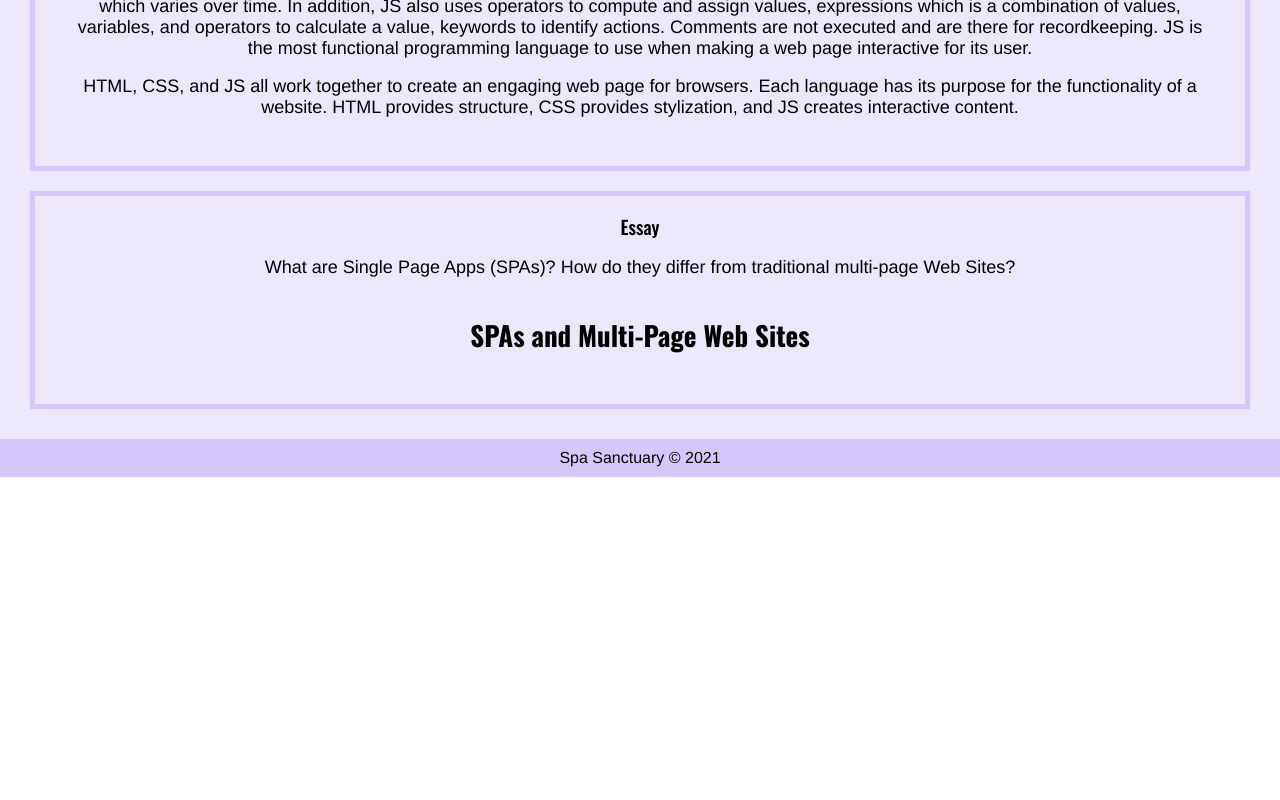
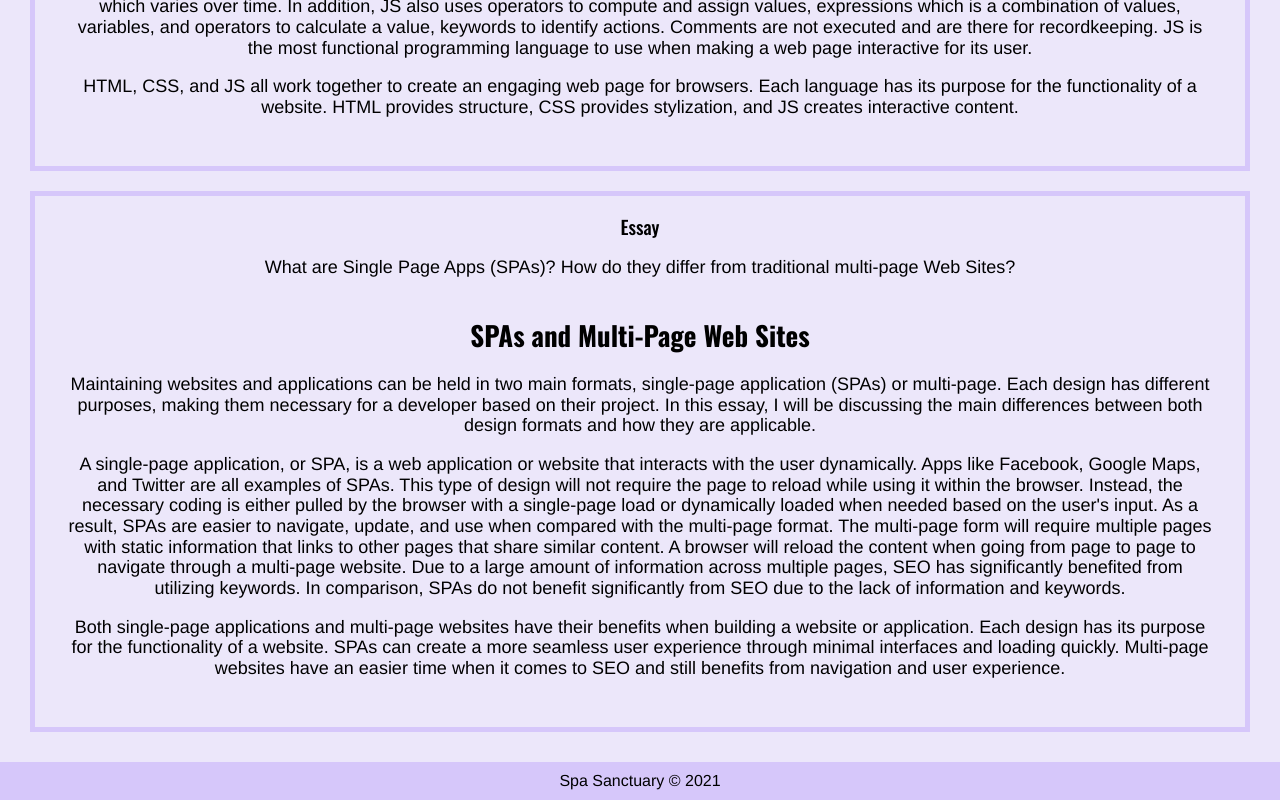
Before and after one commit to cpollock911/uclax-web1-summer21, a React (Create React App) app: page /homework in a window 1280 px wide. Shown: the part 2020-2820 px from the top of the page. Before the commit the page ends 2497 px from the top, so only its background shows below. Built offline with nearby package versions, Linux system fonts and the light colour scheme.

Commit message:
Added Essay 3

```diff
--- a/src/React/Homework/Homework.jsx
+++ b/src/React/Homework/Homework.jsx
@@ -53,6 +53,15 @@ const Homework = () => {
                 question='What are Single Page Apps (SPAs)? How do they differ from traditional multi-page Web Sites?'
             >
                 <h2>SPAs and Multi-Page Web Sites</h2>
+                <p>
+                Maintaining websites and applications can be held in two main formats, single-page application (SPAs) or multi-page.   Each design has different purposes, making them necessary for a developer based on their project.  In this essay, I will be discussing the main differences between both design formats and how they are applicable.
+                </p>
+                <p>
+                A single-page application, or SPA, is a web application or website that interacts with the user dynamically.  Apps like Facebook, Google Maps, and Twitter are all examples of SPAs.  This type of design will not require the page to reload while using it within the browser. Instead, the necessary coding is either pulled by the browser with a single-page load or dynamically loaded when needed based on the user's input. As a result, SPAs are easier to navigate, update, and use when compared with the multi-page format.  The multi-page form will require multiple pages with static information that links to other pages that share similar content.  A browser will reload the content when going from page to page to navigate through a multi-page website.  Due to a large amount of information across multiple pages, SEO has significantly benefited from utilizing keywords.  In comparison, SPAs do not benefit significantly from SEO due to the lack of information and keywords.
+                </p>
+                <p>
+                Both single-page applications and multi-page websites have their benefits when building a website or application.  Each design has its purpose for the functionality of a website.  SPAs can create a more seamless user experience through minimal interfaces and loading quickly.  Multi-page websites have an easier time when it comes to SEO and still benefits from navigation and user experience.
+                </p>
             </Essay>
         </div>
     );
```
